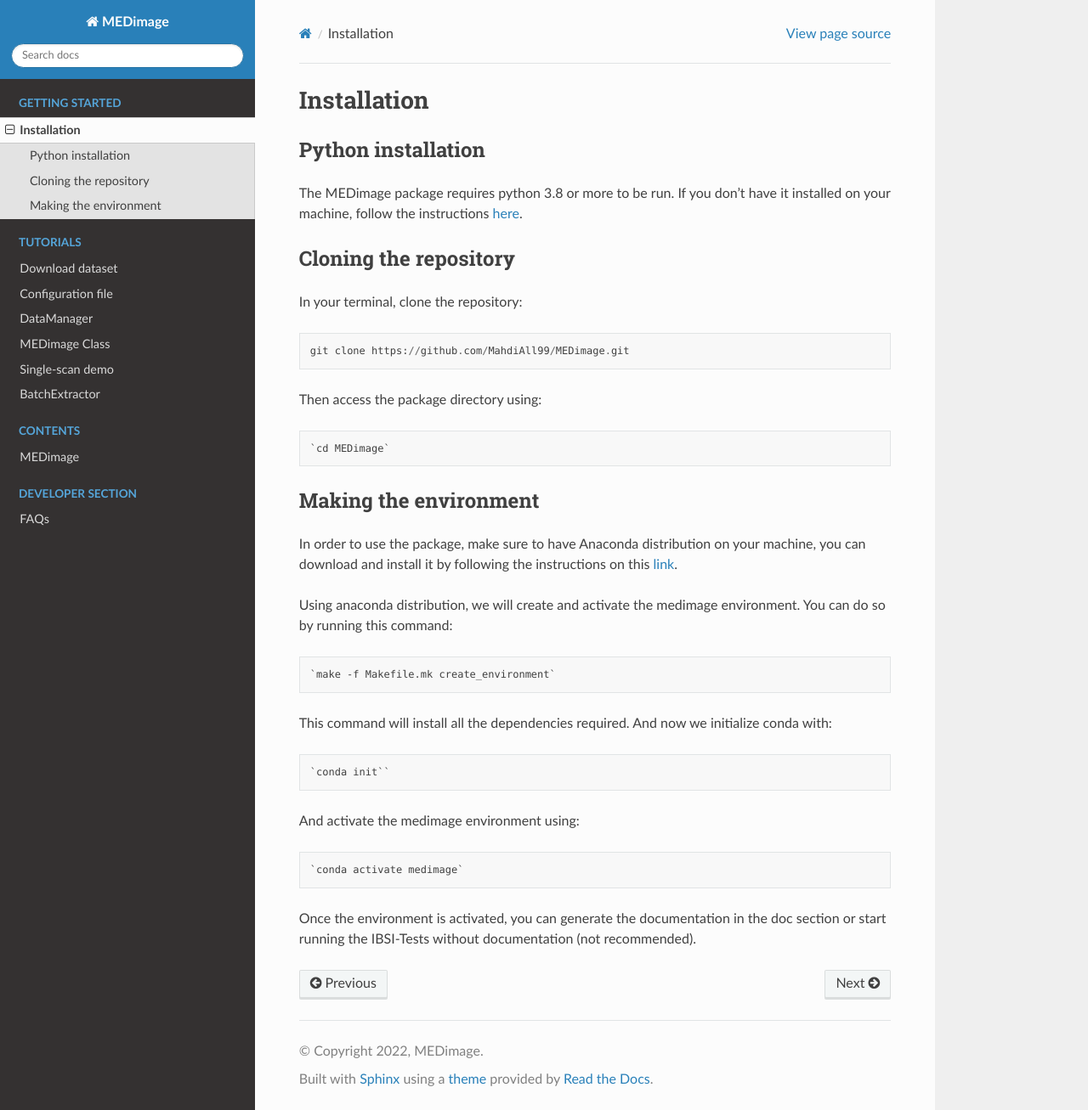
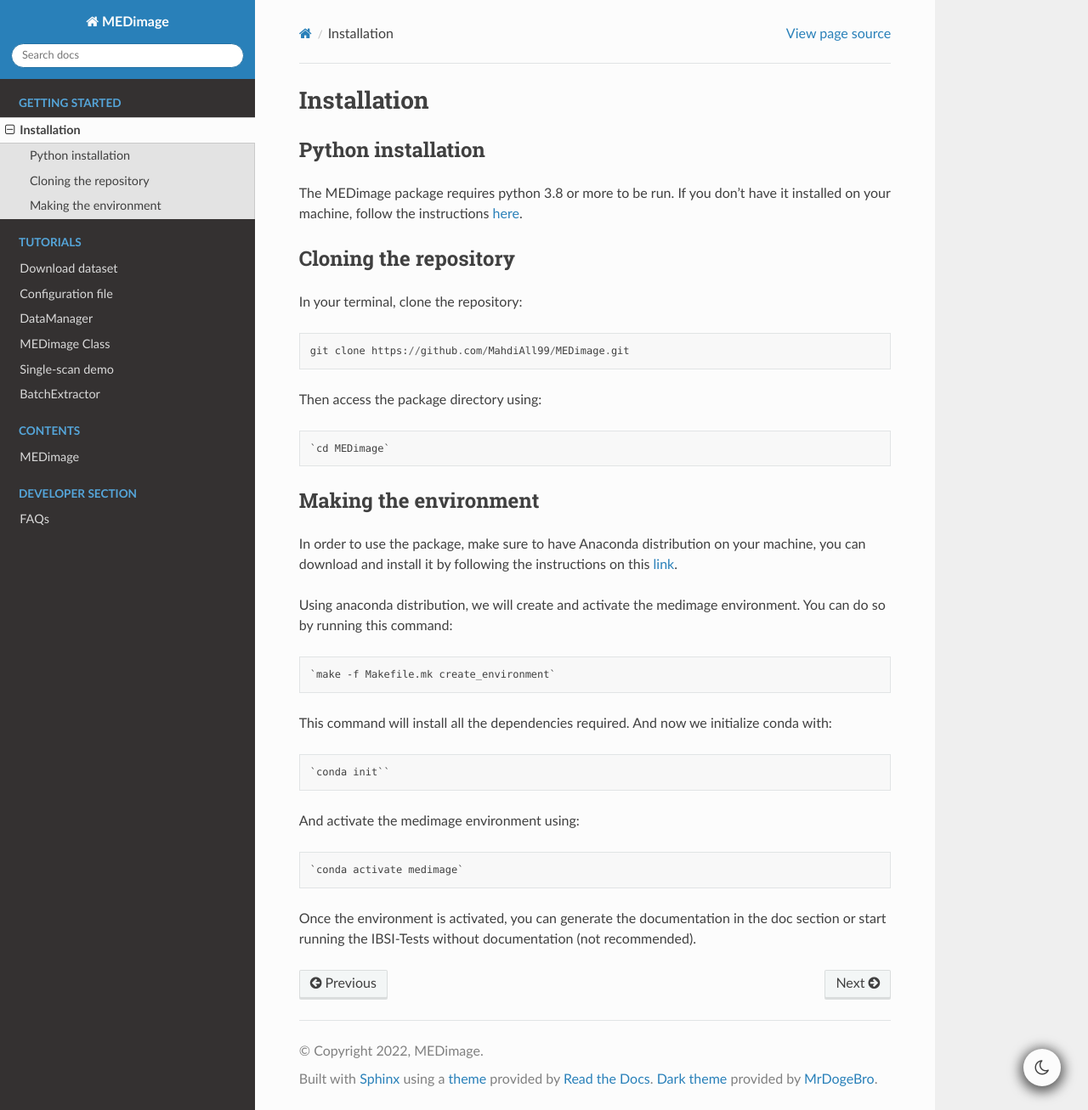
Before and after one commit to MahdiAll99/MEDimage, a Sphinx documentation site: the page built from docs/Installation.rst, in a window 1280 px wide and 1307 px high. Shown: the whole window at 85% size. Built offline with Sphinx 7.4.7 and the Read the Docs theme 2.0.0, drawn with Linux system fonts in a browser that asks for light colours; pages that are not in the unit, such as notebooks, are missing from menus; some of the changed lines change nothing that is shown.

Commit message:
Added dark mode theme

```diff
--- a/docs/conf.py
+++ b/docs/conf.py
@@ -43,6 +43,7 @@
     'sphinx.ext.coverage',
     'sphinx.ext.mathjax',
     'sphinx.ext.ifconfig',
+    'sphinx_rtd_dark_mode',
     'sphinx.ext.viewcode',
     'sphinx.ext.githubpages',
     'sphinx.ext.napoleon',]
@@ -71,6 +72,8 @@
 # This pattern also affects html_static_path and html_extra_path.
 exclude_patterns = ['_build', 'Thumbs.db', '.DS_Store']
 
+# user starts in light mode
+default_dark_mode = False
 
 # -- Options for HTML output -------------------------------------------------
 
```
